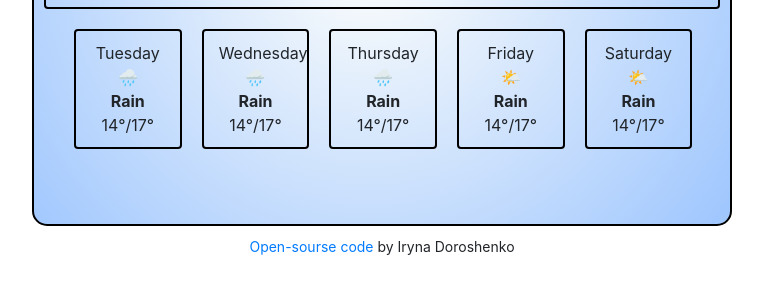
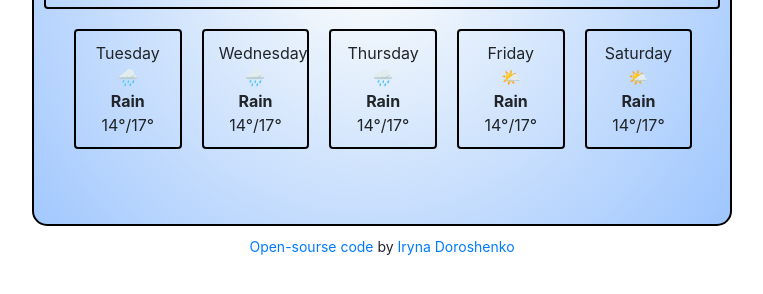
Before and after one commit to IraDor/Weather_forecast, a plain HTML site: page index.html in a window 1280 px wide. Shown: the part 334-628 px from the top of the page, without its empty margins (258-1021 px from the left). Drawn offline with nearby package versions, Linux system fonts and the light colour scheme.

Commit message:
Add linkedin

```diff
--- a/index.html
+++ b/index.html
@@ -90,7 +90,7 @@
         </div>
       </section>
     </div>
-    <div class="link"> <a href="https://github.com/IraDor/Weather_forecast" target="_blank"> Open-sourse code</a> by Iryna Doroshenko</div>
+    <div class="link"> <a href="https://github.com/IraDor/Weather_forecast" target="_blank"> Open-sourse code</a> by <a href="https://www.linkedin.com/in/iryna-doroshenko-526781179/" target="_blank">Iryna Doroshenko</a></div>
   <script src=src/index.js></script>
   </body>
 </html>
```
